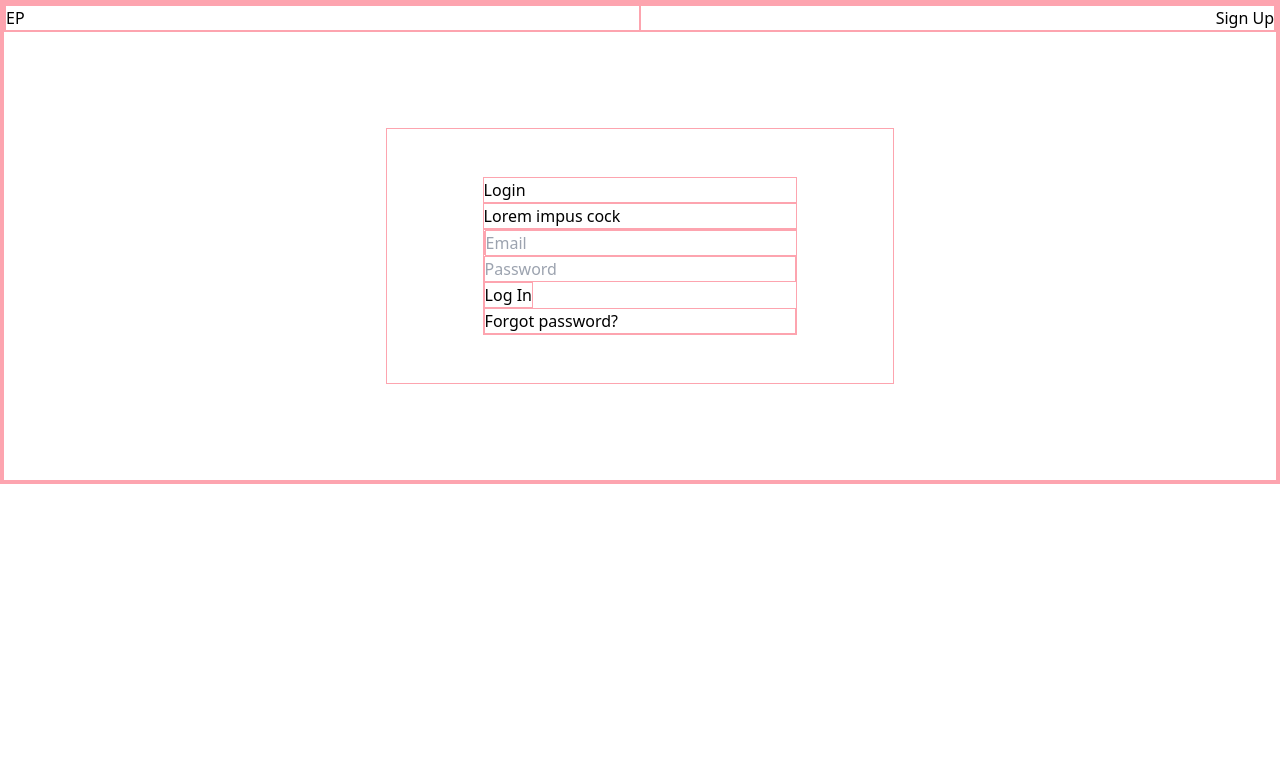
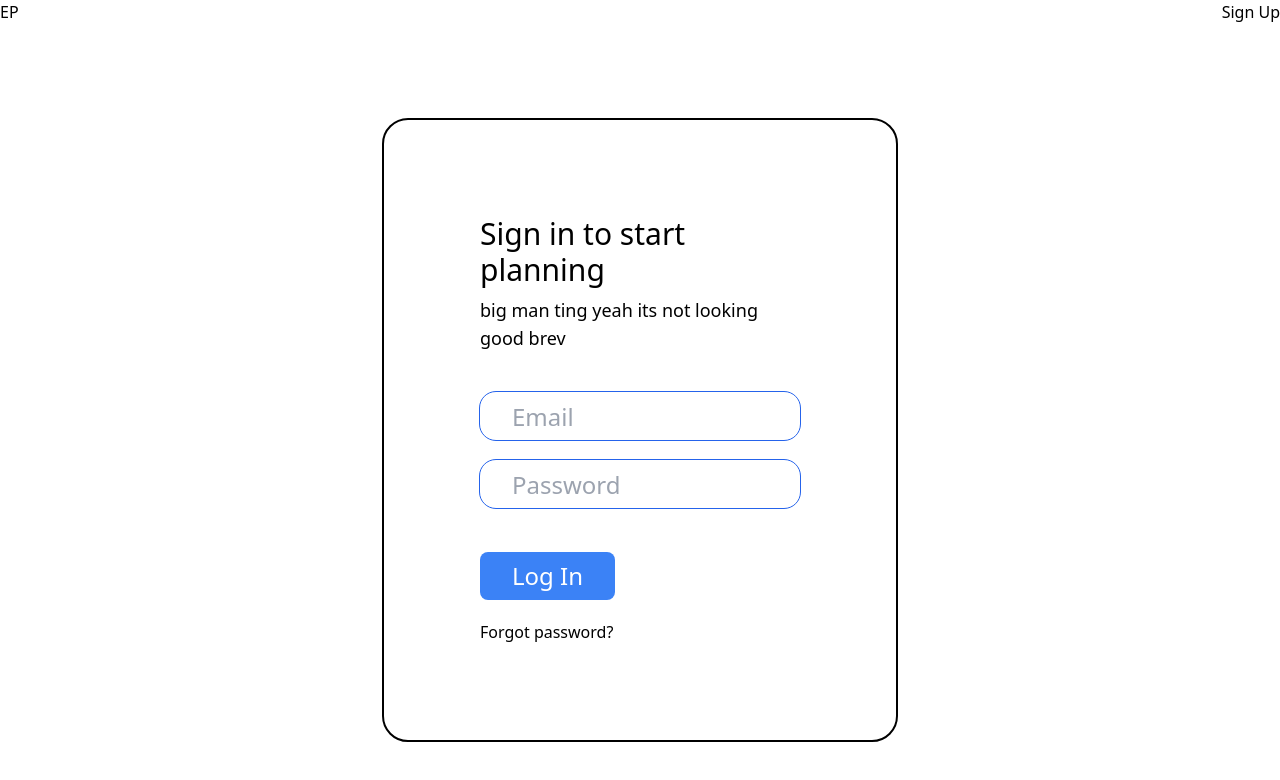
Before and after one commit to konative/EP, a Next.js app in the folder client/: page /login in a window 1280 px wide. Shown: the top 780 px of the page. Built offline with nearby package versions, Linux system fonts and the light colour scheme.

Commit message:
small visual improvement

```diff
--- a/client/components/LoginForm.tsx
+++ b/client/components/LoginForm.tsx
@@ -29,27 +29,38 @@ export default function LoginForm({ setToken }) {
         <div className="flex w-1/2 justify-end">Sign Up</div>
       </div>
       {/* component below */}
-      <div className="mx-auto my-24 h-1/2 w-2/5 py-12 px-24">
-        <div>Login</div>
-        <div>Lorem impus cock</div>
-        <form onSubmit={handleSubmit} className="">
-          <label htmlFor="" className="">
+      <div className="mx-auto my-24 h-1/2 w-2/3 rounded-3xl py-24 px-24 outline outline-2 lg:w-2/5">
+        <div className="flex flex-col gap-2 pb-10">
+          <div className="flex justify-center text-3xl">
+            Sign in to start planning
+          </div>
+          <div className="flex justify-center text-lg">
+            big man ting yeah its not looking good brev
+          </div>
+        </div>
+        <form onSubmit={handleSubmit} className="flex flex-col gap-5">
+          <label htmlFor="" className="flex flex-col gap-5 pb-6">
             <input
-              className="w-full"
+              className="h-12 w-full rounded-2xl pl-8 text-2xl outline outline-1 outline-blue-600"
               type="email"
               name="email"
               placeholder={email}
               onChange={(e) => setEmail(e.target.value)}
             />
             <input
-              className="w-full"
+              className="h-12 w-full rounded-2xl pl-8 text-2xl outline outline-1 outline-blue-600"
               type="password"
               name="password"
               placeholder={password}
               onChange={(e) => setPassword(e.target.value)}
             />
           </label>
-          <input type="submit" value="Log In" />
+          <input
+            className="w-min rounded-lg bg-blue-500 px-8 py-2 text-2xl text-white"
+            type="submit"
+            value="Log In"
+          />
+          {/* <Link/> tag around phrase below to send to forgot password screen */}
           <div>Forgot password?</div>
         </form>
       </div>
--- a/client/styles/globals.css
+++ b/client/styles/globals.css
@@ -3,5 +3,5 @@
 @tailwind utilities;
 
 * {
-  @apply border border-rose-300;
+  /* @apply border border-rose-300; */
 }
```
Also changed, not shown: 1 other file (tests, documents, lock files or other folders).
